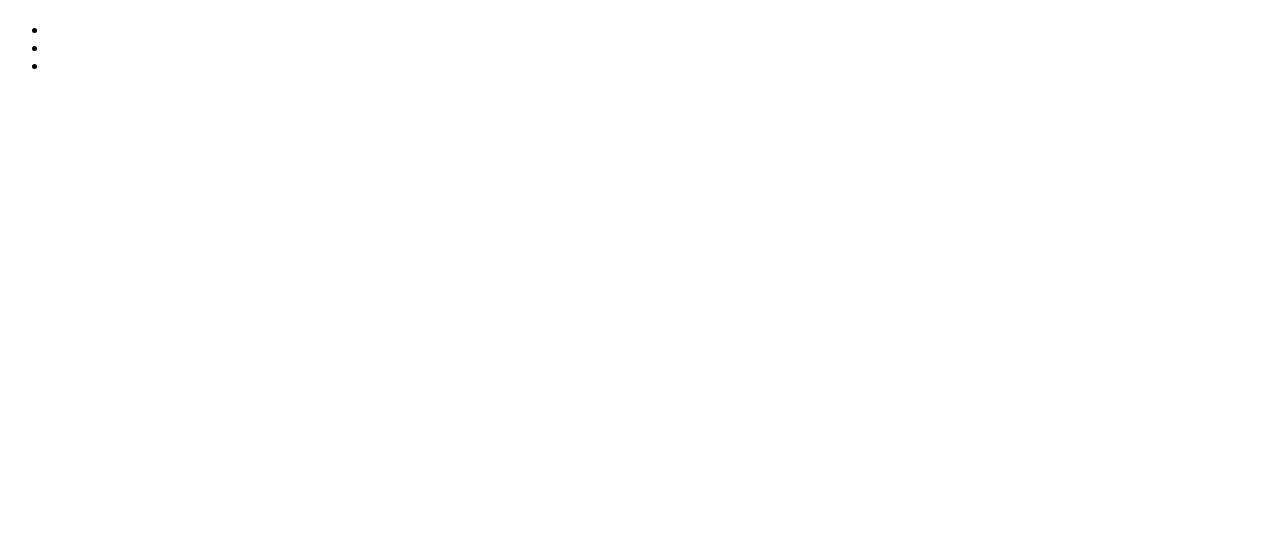
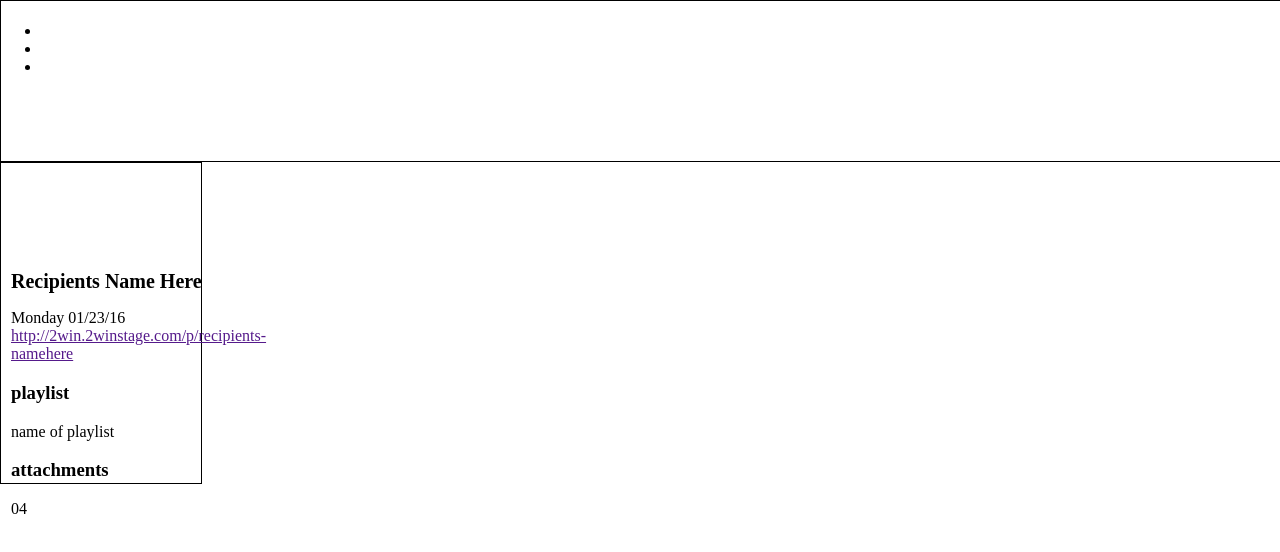
Before and after one commit to SageVanGogt/sv-comp-challenge-2, a plain HTML site: page index.html in a window 1280 px wide. Drawn offline with Linux system fonts and the light colour scheme.

```diff
--- a/index.html
+++ b/index.html
@@ -17,16 +17,18 @@
     </nav>
   </header>
   <main>
-    <section>
-      <img src="">
-      <article>
-        <h2></h2>
-        <time></time>
-        <a href=""></a>
-        <h3></h3>
-        <p></p>
-        <h4></h4>
-        <p></p>
+    <section class="card">
+      <article class="card__top">
+        <img src="" alt="">
+      </article>
+      <article class="card__content">
+        <h2>Recipients Name Here</h2>
+        <time>Monday 01/23/16</time>
+        <a href="">http://2win.2winstage.com/p/recipients-namehere</a>
+        <h3>playlist</h3>
+        <p>name of playlist</p>
+        <h3>attachments</h3>
+        <p>04</p>
       </article>
     </section>
   </main>
--- a/styles/main.css
+++ b/styles/main.css
@@ -0,0 +1,43 @@
+body {
+  margin: 0;
+  padding: 0;
+  top: 0;
+
+}
+
+header{
+  height: 20vh;
+  width: 100vw;
+  border: 1px solid black;
+}
+
+main {
+  display: flex;
+  flex-wrap: wrap;
+}
+
+.card {
+  height: 320px;
+  width: 200px;
+  border: 1px solid black;
+  display: flex;
+  flex-wrap: wrap;
+}
+
+.card__top {
+  height: 90px;
+}
+
+.card__content {
+margin-left: 10px;
+}
+
+/* Text and fonts */
+
+h2 {
+ font-size: 20px;
+}
+
+p {
+
+}
```
Also changed, not shown: package-lock.json (added).
